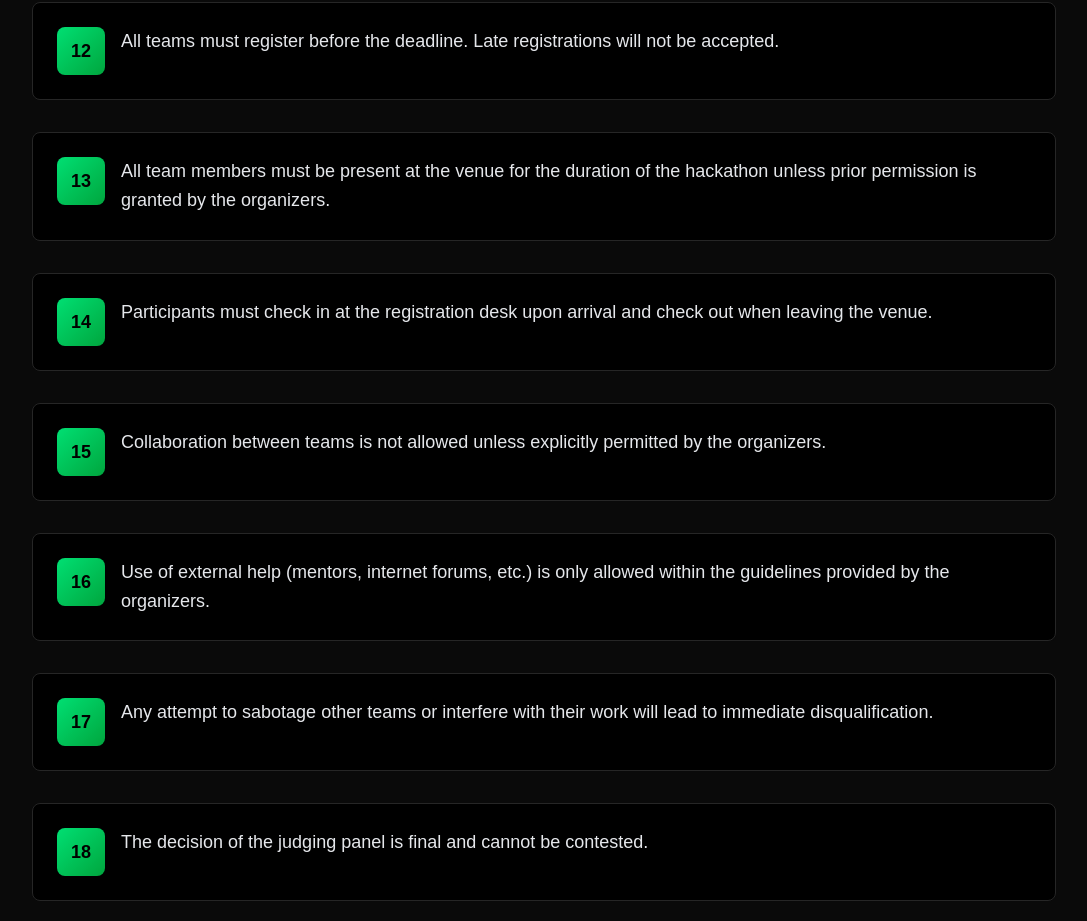
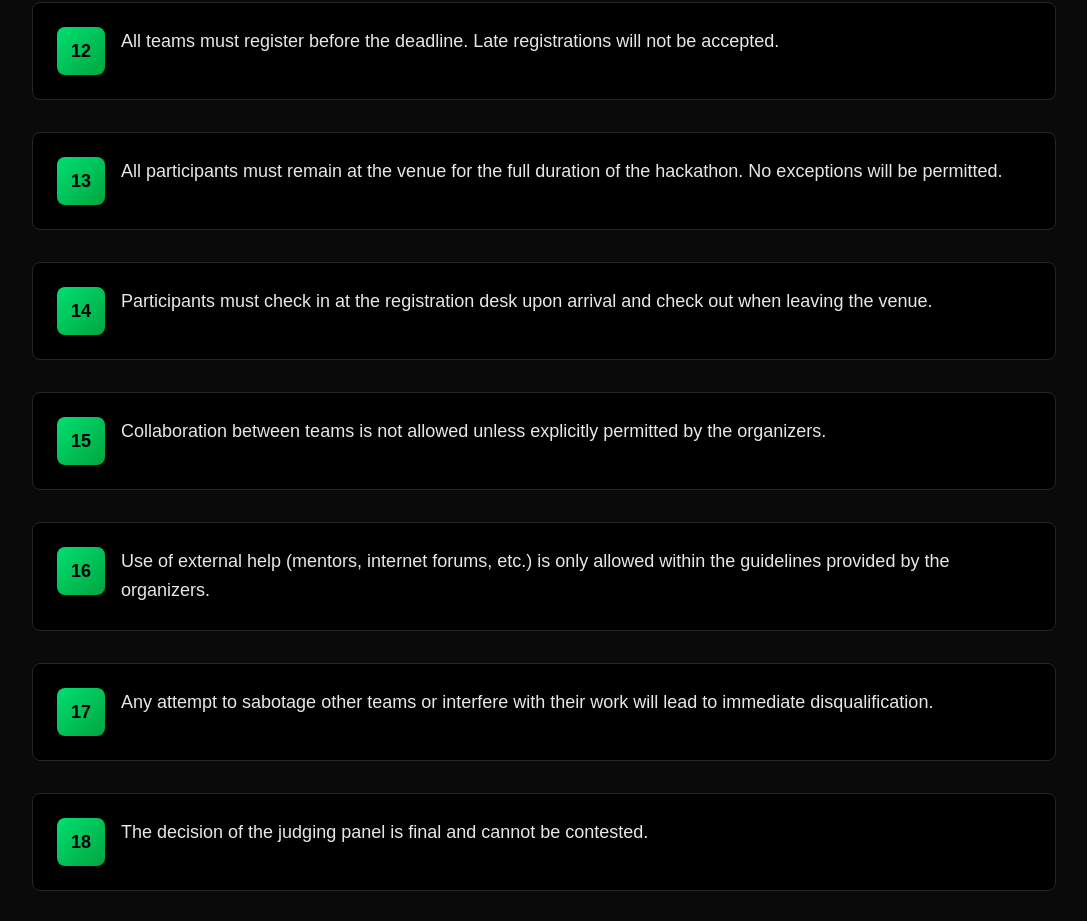
Before and after one commit to Souvik0216J/Hack-O-Lution-2025, a Next.js app: page /rules in a window 1280 px wide. Shown: the part 1808-2729 px from the top of the page, without its empty margins (96-1183 px from the left). Built offline with nearby package versions, Linux system fonts and the light colour scheme; a web font is replaced by a local one.

Commit message:
minor bug fixes

```diff
--- a/src/app/rules/page.tsx
+++ b/src/app/rules/page.tsx
@@ -42,7 +42,7 @@ function RulesPage() {
     "Organizers reserve the right to inspect submissions for originality and request clarification on similarities to previous work.",
     "Teams must consist of 2 to 4 members as specified by the event guidelines.",
     "All teams must register before the deadline. Late registrations will not be accepted.",
-    "All team members must be present at the venue for the duration of the hackathon unless prior permission is granted by the organizers.",
+    "All participants must remain at the venue for the full duration of the hackathon. No exceptions will be permitted.",
     "Participants must check in at the registration desk upon arrival and check out when leaving the venue.",
     "Collaboration between teams is not allowed unless explicitly permitted by the organizers.",
     "Use of external help (mentors, internet forums, etc.) is only allowed within the guidelines provided by the organizers.",
```
